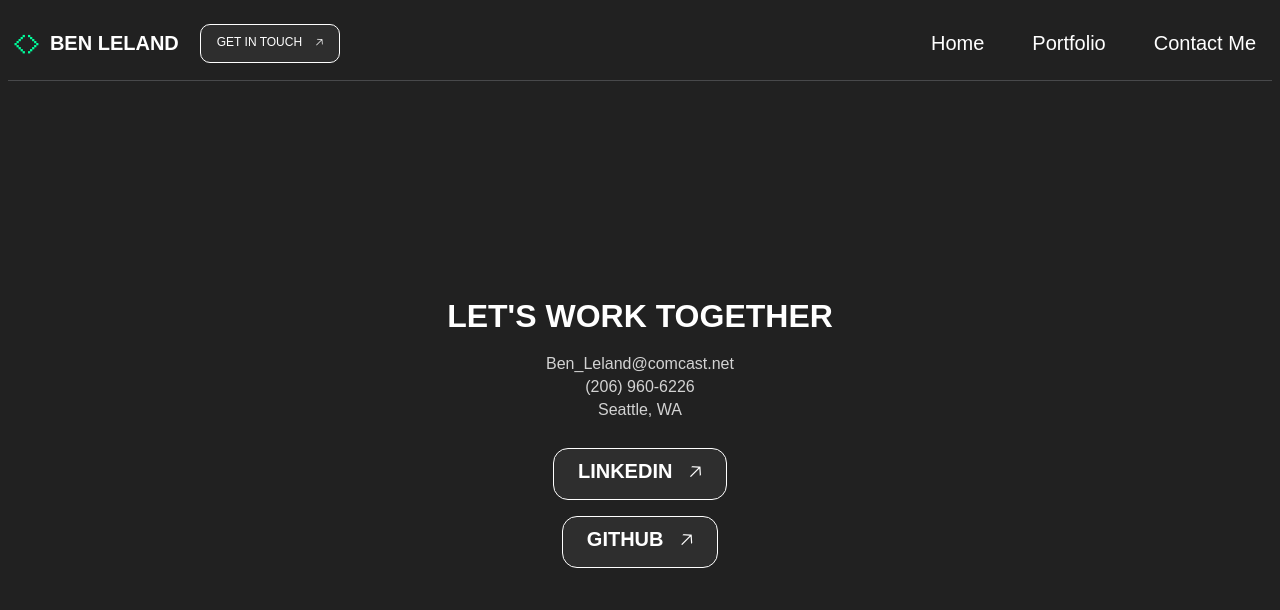
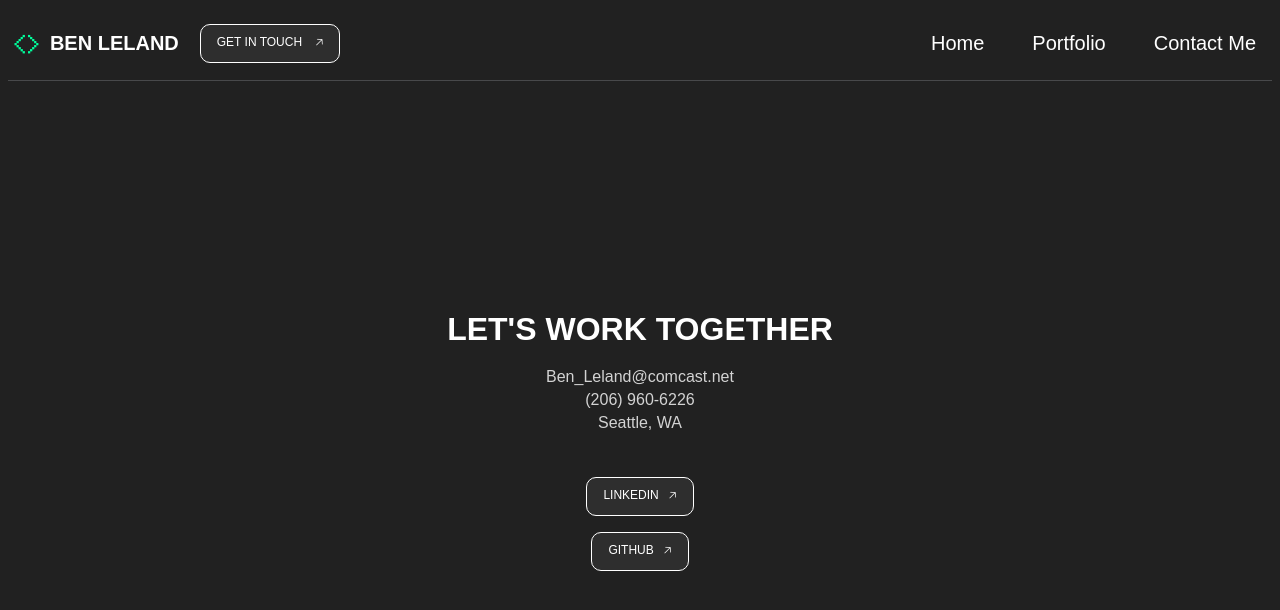
Before and after one commit to Ben-Leland/BenLeland-Portfolio, a React app: page /contact in a window 1280 px wide. Shown: the top 610 px of the page. Built offline with nearby package versions, Linux system fonts and the light colour scheme; a web font is replaced by a local one.

Commit message:
Fix button structure on contact page

```diff
--- a/src/pages/Contact/Contact.css
+++ b/src/pages/Contact/Contact.css
@@ -24,15 +24,6 @@
     color: #d3d3d3;
 }
 
-.contact-button {
-    color: white;
-    border: white solid 1px;
-    text-decoration: none;
-    padding: .5rem;
-    padding-left: 1.5rem;
-    padding-right: 1.5rem;
-    font-size: 1.25rem;
-    border-radius: 15px;
-    background-color: #2e2e2e;
-    margin-bottom: 1rem;
+.contact-link-button {
+    width: auto;
 }
--- a/src/pages/Contact/Contact.jsx
+++ b/src/pages/Contact/Contact.jsx
@@ -10,8 +10,8 @@ export default function Contact() {
                 <p className="contact-info">(206) 960-6226</p>
                 <p className="contact-info"> Seattle, WA</p>
             </div>
-            <a href="https://www.linkedin.com/in/ben-leland/" className="contact-button"><strong>LINKEDIN</strong>&nbsp;&nbsp; 🡥</a>
-            <a href="https://github.com/Ben-Leland" className="contact-button"><strong>GITHUB</strong>&nbsp;&nbsp; 🡥</a>
+            <a href="https://www.linkedin.com/in/ben-leland/" className="link-button contact-link-button">LINKEDIN&nbsp;&nbsp; 🡥</a>
+            <a href="https://github.com/Ben-Leland" className="link-button contact-link-button">GITHUB&nbsp;&nbsp; 🡥</a>
         </div>
     )
 }
--- a/src/pages/Home/Home.css
+++ b/src/pages/Home/Home.css
@@ -134,6 +134,10 @@ li::marker {
     .section-body {
         width: 85%;
     }
+
+    .link-button {
+        width: 50vw;
+    }
 }
 
 @media (min-width: 1024px) {
```
